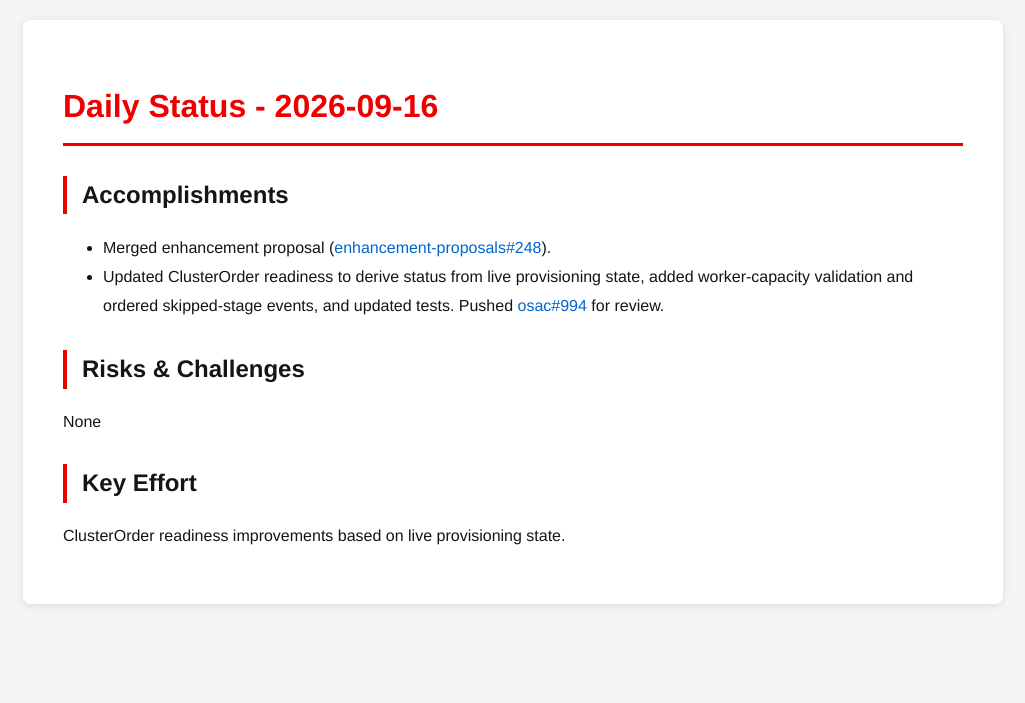
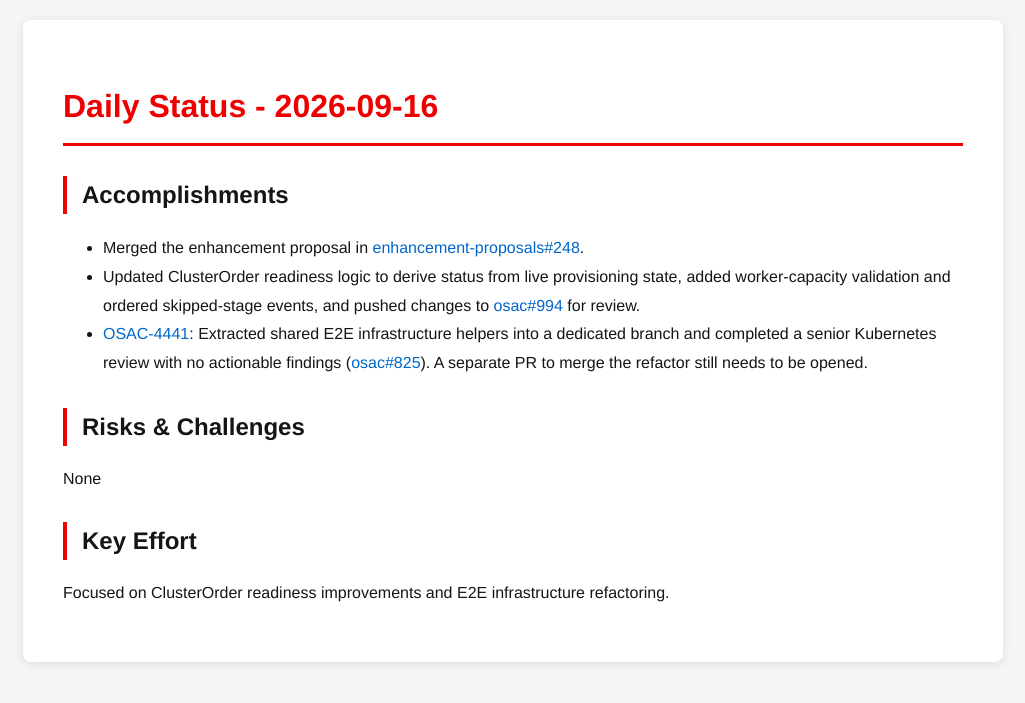
Before and after one commit to tzvatot/daily-status, a Jekyll site: the page built from 2026-09-16.md, in a window 1280 px wide. Shown: the top 703 px of the page, without its empty margins (127-1152 px from the left). Built offline with Jekyll 4.4.1, drawn with Linux system fonts in a browser that asks for light colours.

Commit message:
Daily status update - 2026-09-16

```diff
--- a/2026-09-16.md
+++ b/2026-09-16.md
@@ -7,11 +7,12 @@ date: 2026-09-16
 # Daily Status - 2026-09-16
 
 ## Accomplishments
-- Merged enhancement proposal ([enhancement-proposals#248](https://github.com/osac-project/enhancement-proposals/pull/248)).
-- Updated ClusterOrder readiness to derive status from live provisioning state, added worker-capacity validation and ordered skipped-stage events, and updated tests. Pushed [osac#994](https://github.com/osac-project/osac/pull/994) for review.
+- Merged the enhancement proposal in [enhancement-proposals#248](https://github.com/osac-project/enhancement-proposals/pull/248).
+- Updated ClusterOrder readiness logic to derive status from live provisioning state, added worker-capacity validation and ordered skipped-stage events, and pushed changes to [osac#994](https://github.com/osac-project/osac/pull/994) for review.
+- [OSAC-4441](https://redhat.atlassian.net/browse/OSAC-4441): Extracted shared E2E infrastructure helpers into a dedicated branch and completed a senior Kubernetes review with no actionable findings ([osac#825](https://github.com/osac-project/osac/pull/825)). A separate PR to merge the refactor still needs to be opened.
 
 ## Risks & Challenges
 None
 
 ## Key Effort
-ClusterOrder readiness improvements based on live provisioning state.
+Focused on ClusterOrder readiness improvements and E2E infrastructure refactoring.
```
